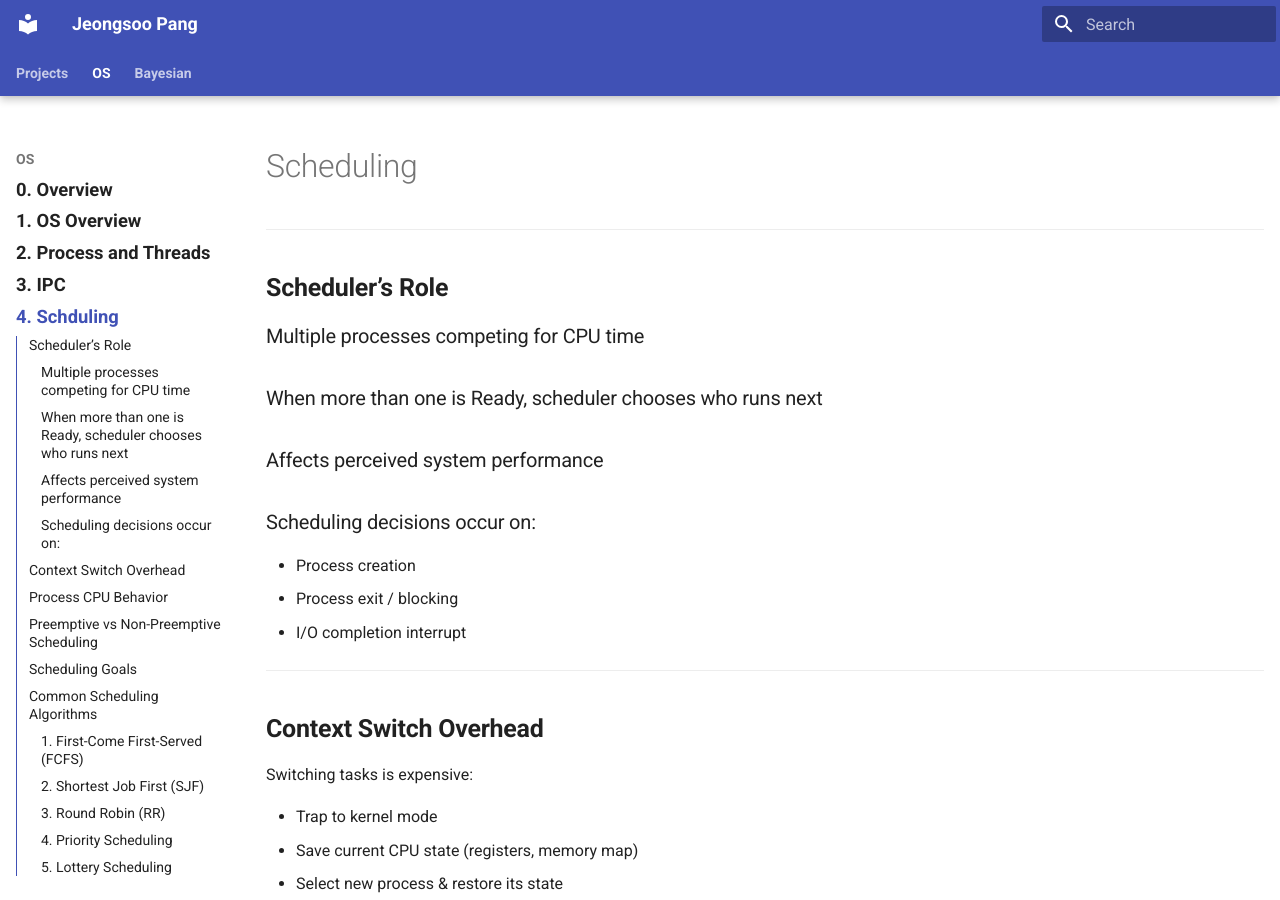
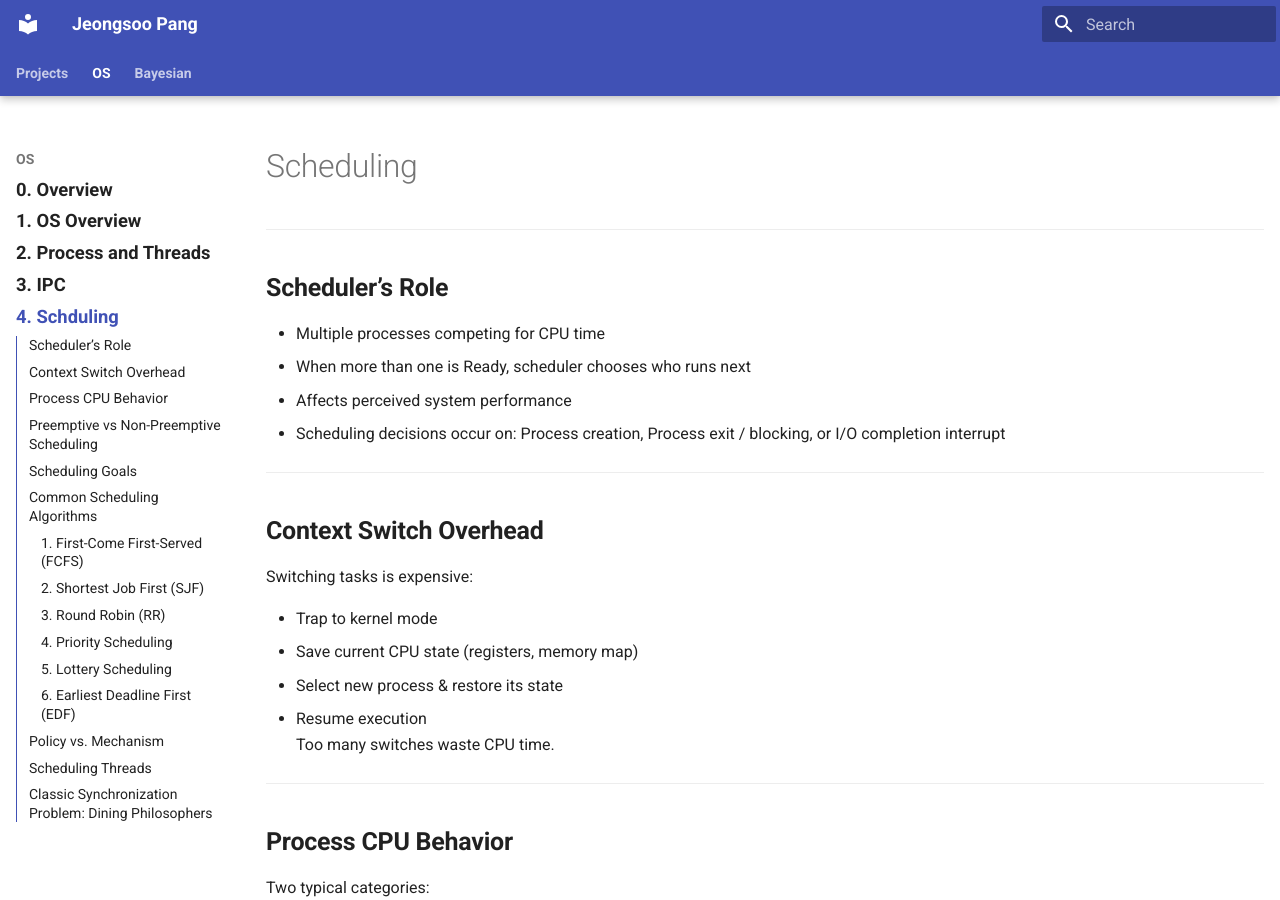
Before and after one commit to Jeongsoo-dev/ML_based_MR_CT_SeriesType_Detection, an MkDocs documentation site: the page built from docs/os/lec4_scheduling.md, in a window 1280 px wide and 900 px high. Built offline with MkDocs 1.6.1 and Material for MkDocs 9.7.7, drawn with Linux system fonts in a browser that asks for light colours.

Commit message:
Update lec4_scheduling.md

```diff
--- a/docs/os/lec4_scheduling.md
+++ b/docs/os/lec4_scheduling.md
@@ -8,13 +8,10 @@ hide:
 ---
 
 ## **Scheduler’s Role**
-### Multiple processes competing for CPU time
-### When more than one is Ready, scheduler chooses who runs next
-### Affects perceived system performance
-### Scheduling decisions occur on:
-  - Process creation
-  - Process exit / blocking
-  - I/O completion interrupt
+- Multiple processes competing for CPU time
+- When more than one is Ready, scheduler chooses who runs next
+- Affects perceived system performance
+- Scheduling decisions occur on: Process creation, Process exit / blocking, or I/O completion interrupt
 
 ---
 
```
